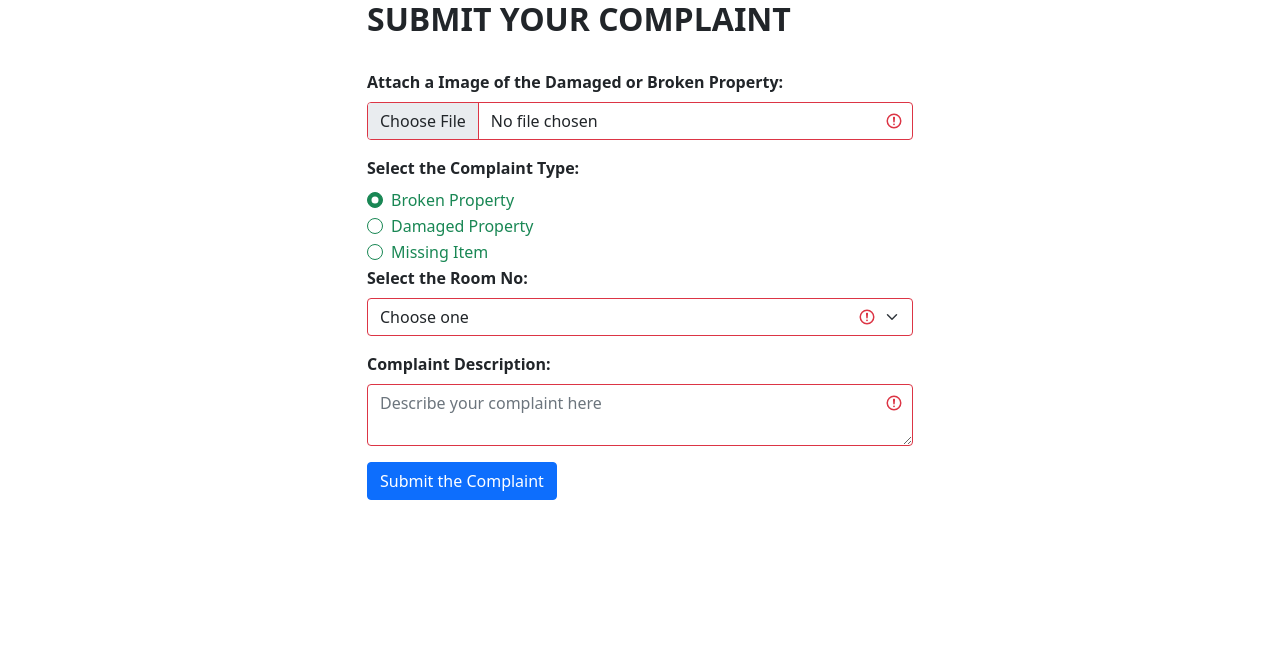
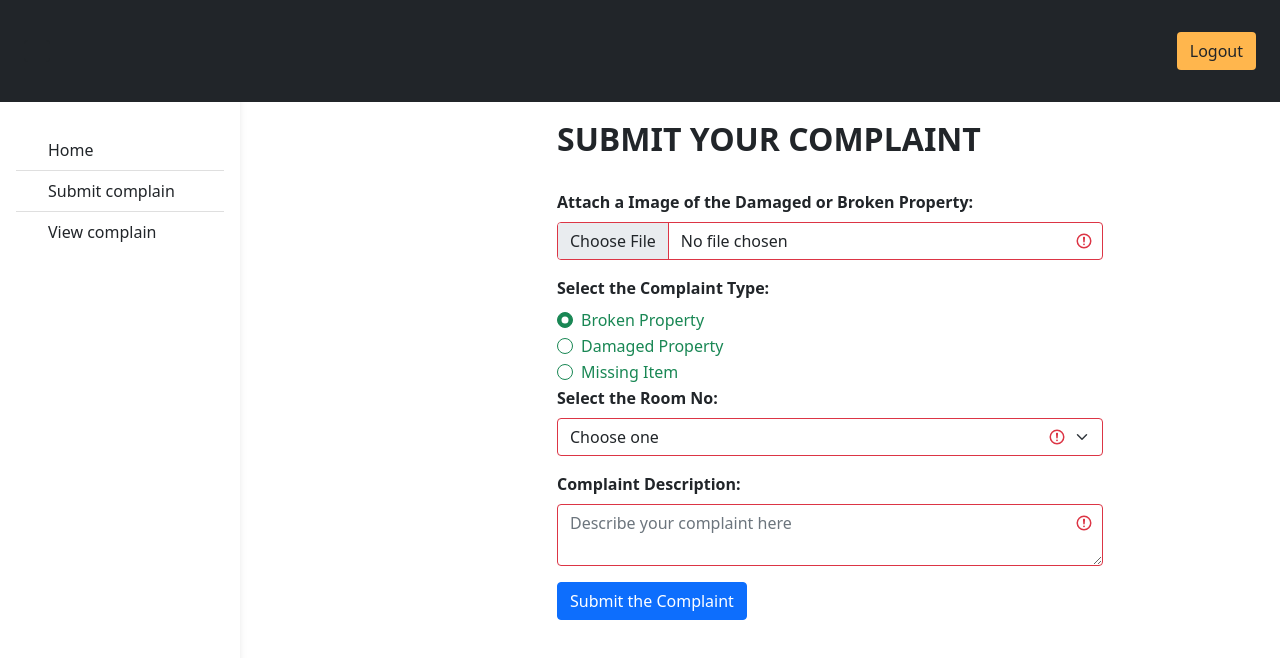
Before and after one commit to Prabha-99/Hostal_Management_Frontend, an Angular app: page /complain in a window 1280 px wide. Shown: the top 658 px of the page. Built offline with nearby package versions, Linux system fonts and the light colour scheme; no server answers.

Commit message:
update
Co-Authored-By: Buddhi Chanuka  <106193503+KBChanukaJ@users.noreply.github.com>
Co-Authored-By: Prabhashana Wijesinghe <103393651+Prabha-99@users.noreply.github.com>
Co-Authored-By: Nimesha Sewwandi <103416158+nimeshasewwandi@users.noreply.github.com>

```diff
--- a/src/app/complain/complain.component.html
+++ b/src/app/complain/complain.component.html
@@ -9,7 +9,17 @@
 
     <div class="container">
         <div class="row">
+            <app-nav-bar></app-nav-bar> <!--Call navbar-->
+        </div>
+        <br>
+        <br>
+        <br>
+        <div class="row">
+            <div class="col-2">
+                <app-student-side-bar></app-student-side-bar> <!--Call sidebar-->
+            </div>
             <div class="col-md-6 offset-md-3">
+                <br><br>
                 <div class="form-header">
                     <h2><b>SUBMIT YOUR COMPLAINT</b></h2>
                 </div><br>
@@ -76,8 +86,12 @@
                 </form>
                 <div class="alert alert-success" *ngIf="showMessage">{{successMessage}}</div>
             </div>
+
+
         </div>
     </div>
 
+
+
 </body>
 </html>
--- a/src/app/student-side-bar/student-side-bar.component.html
+++ b/src/app/student-side-bar/student-side-bar.component.html
@@ -9,7 +9,7 @@
           <a href="#" class="list-group-item list-group-item-action py-2 ripple"
             ><i class="fas fa-lock fa-fw me-3"></i><span>Home</span>
           </a>
-          <a href="#" class="list-group-item list-group-item-action py-2 ripple"
+          <a href="/complain" class="list-group-item list-group-item-action py-2 ripple"
             ><i class="fas fa-chart-line fa-fw me-3"></i><span>Submit complain</span>
           </a>
           <a href="#" class="list-group-item list-group-item-action py-2 ripple">
```
